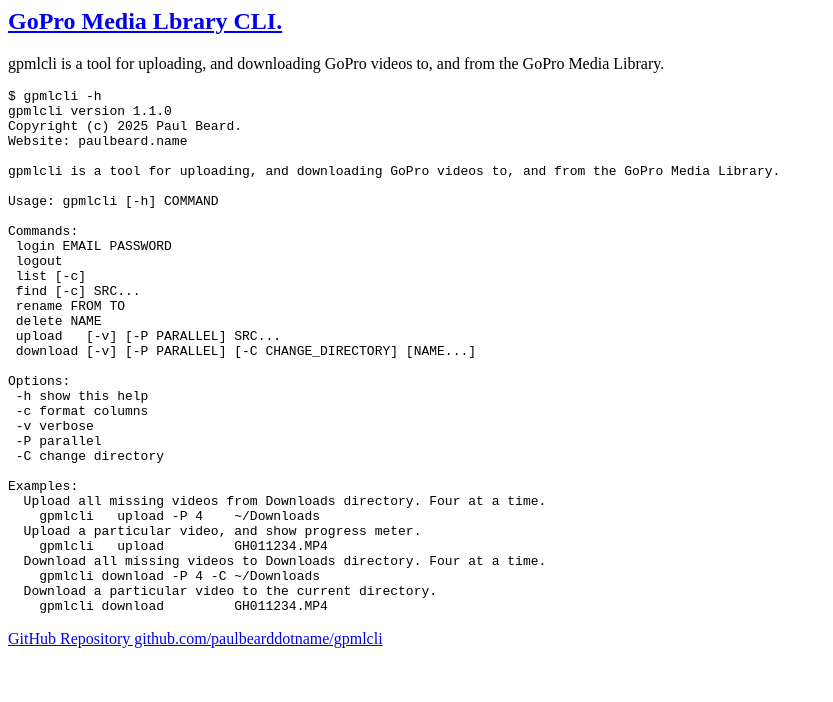
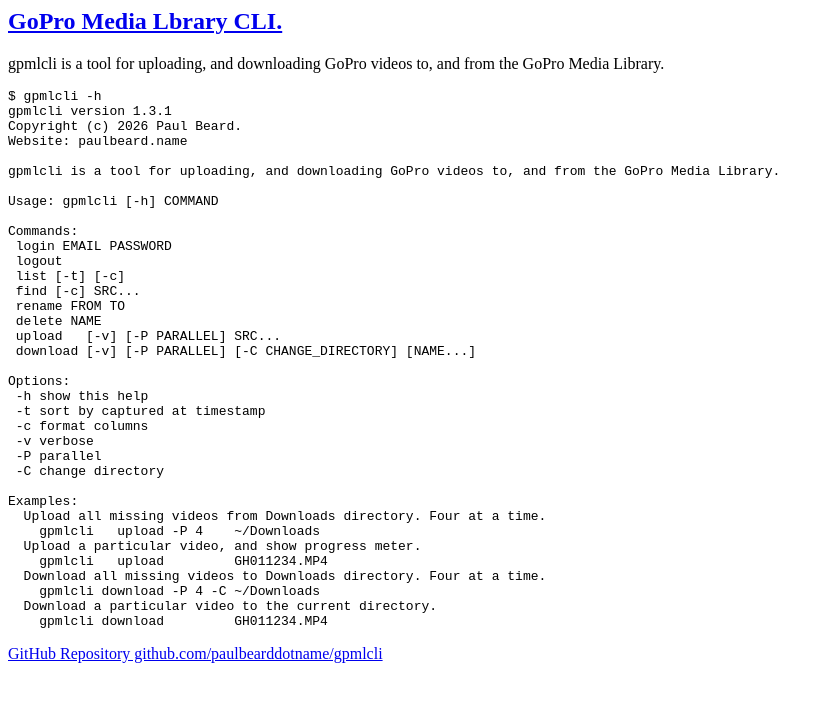
Before and after one commit to paulbearddotname/paulbearddotname.github.io, a plain HTML site: page projects/gpmlcli/index.html in a window 1280 px wide. Shown: the whole page, without its empty margins (0-833 px from the left). Drawn offline with Linux system fonts and the light colour scheme.

Commit message:
Update gpmlcli.

```diff
--- a/projects/gpmlcli/index.html
+++ b/projects/gpmlcli/index.html
@@ -4,8 +4,8 @@
 
 <pre>
 $ gpmlcli -h
-gpmlcli version 1.1.0
-Copyright (c) 2025 Paul Beard.
+gpmlcli version 1.3.1
+Copyright (c) 2026 Paul Beard.
 Website: paulbeard.name
 
 gpmlcli is a tool for uploading, and downloading GoPro videos to, and from the GoPro Media Library.
@@ -15,7 +15,7 @@
 Commands:
  login EMAIL PASSWORD
  logout
- list [-c]
+ list [-t] [-c]
  find [-c] SRC...
  rename FROM TO
  delete NAME
@@ -24,6 +24,7 @@
 
 Options:
  -h show this help
+ -t sort by captured at timestamp
  -c format columns
  -v verbose
  -P parallel
```
